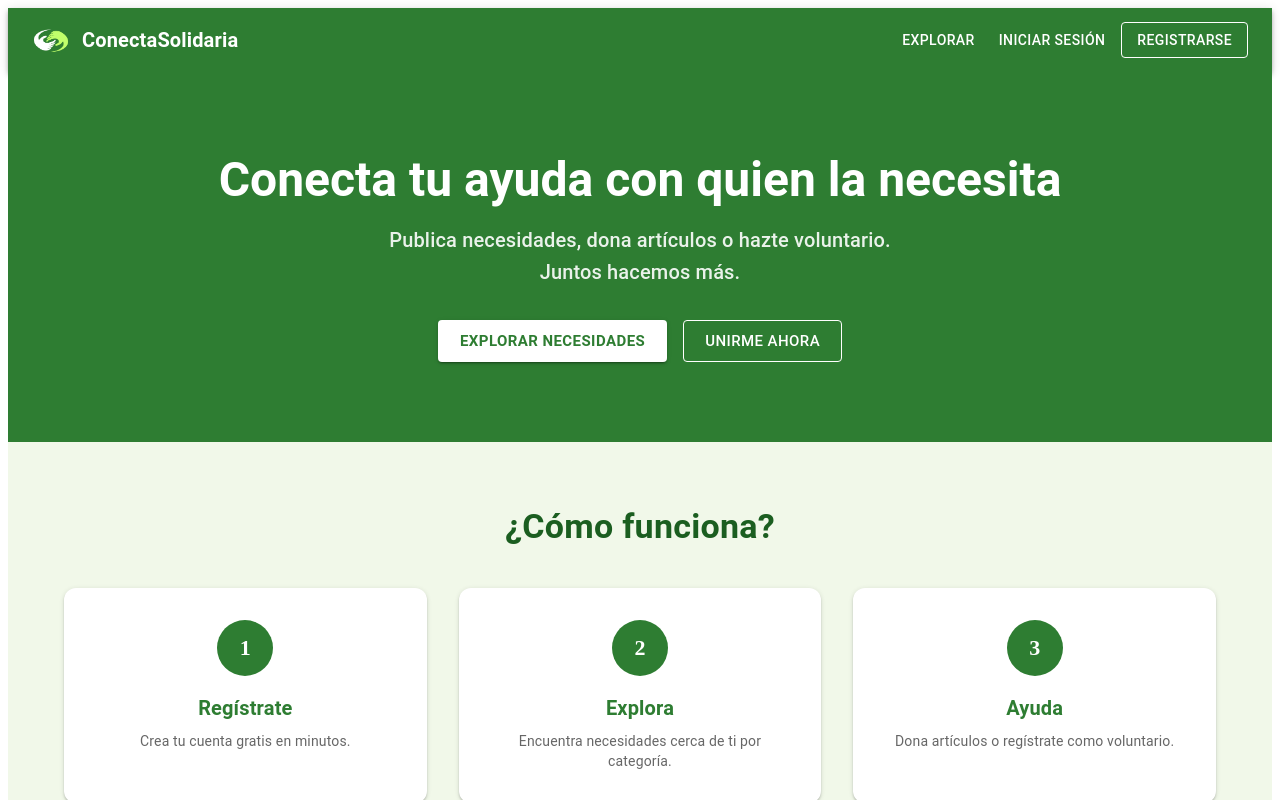
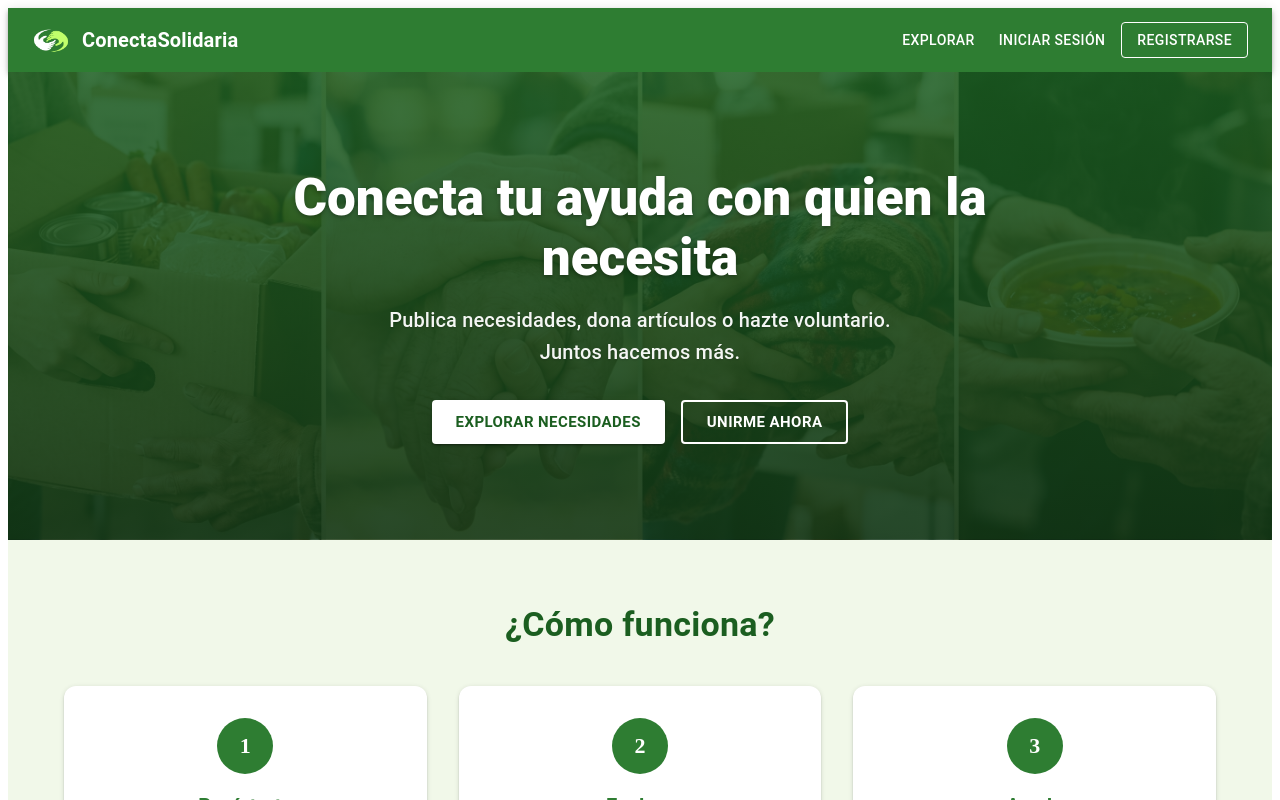
Before and after one commit to PoliMdz777/conecta-solidaria, a React (Create React App) app in the folder frontend/: page / in a window 1280 px wide. Shown: the top 800 px of the page. Built offline with nearby package versions, Linux system fonts and the light colour scheme.

Commit message:
Fondo con difuminado verde

```diff
--- a/frontend/src/pages/LandingPage.jsx
+++ b/frontend/src/pages/LandingPage.jsx
@@ -7,21 +7,54 @@ export default function LandingPage() {
   return (
     <Box sx={{ backgroundColor: '#f1f8e9', minHeight: '100vh' }}>
 
-      {/* Hero */}
-      <Box sx={{ backgroundColor: '#2E7D32', color: 'white', py: 10, textAlign: 'center' }}>
-        <Container>
-          <Typography variant="h3" sx={{ fontWeight: 'bold', mb: 2 }}>
+{/* Hero */}
+      <Box
+        sx={{
+          color: 'white',
+          py: 12,
+          textAlign: 'center',
+          position: 'relative',
+          backgroundImage: `linear-gradient(rgba(27, 94, 32, 0.85), rgba(18, 55, 21, 0.90)), url(/hero-bg.jpg)`,
+          backgroundSize: 'cover',
+          backgroundPosition: 'center',
+          backgroundRepeat: 'no-repeat',
+        }}
+      >
+        <Container maxWidth="md">
+          <Typography
+            variant="h3"
+            sx={{
+              fontWeight: 800,
+              mb: 2,
+              textShadow: '0 2px 4px rgba(0,0,0,0.3)',
+              fontSize: { xs: '2rem', sm: '2.8rem', md: '3.2rem' }
+            }}
+          >
             Conecta tu ayuda con quien la necesita
           </Typography>
-          <Typography variant="h6" sx={{ mb: 4, opacity: 0.9 }}>
+          <Typography
+            variant="h6"
+            sx={{
+              mb: 4,
+              opacity: 0.95,
+              textShadow: '0 1px 2px rgba(0,0,0,0.2)',
+              fontSize: { xs: '1rem', sm: '1.25rem' }
+            }}
+          >
             Publica necesidades, dona artículos o hazte voluntario.<br />
             Juntos hacemos más.
           </Typography>
-          <Box sx={{ display: 'flex', gap: 2, justifyContent: 'center' }}>
+          <Box sx={{ display: 'flex', gap: 2, justifyContent: 'center', flexWrap: 'wrap' }}>
             <Button
               variant="contained"
               size="large"
-              sx={{ backgroundColor: 'white', color: '#2E7D32', fontWeight: 'bold' }}
+              sx={{
+                backgroundColor: 'white',
+                color: '#1b5e20',
+                fontWeight: 'bold',
+                px: 3,
+                '&:hover': { backgroundColor: '#f1f8e9' }
+              }}
               onClick={() => navigate('/dashboard')}
             >
               Explorar necesidades
@@ -29,7 +62,17 @@ export default function LandingPage() {
             <Button
               variant="outlined"
               size="large"
-              sx={{ color: 'white', borderColor: 'white' }}
+              sx={{
+                color: 'white',
+                borderColor: 'white',
+                borderWidth: 2,
+                fontWeight: 'bold',
+                px: 3,
+                '&:hover': {
+                  borderColor: 'white',
+                  backgroundColor: 'rgba(255,255,255,0.1)'
+                }
+              }}
               onClick={() => navigate('/register')}
             >
               Unirme ahora
```
Also changed, not shown: frontend/public/hero-bg.jpg (added).
